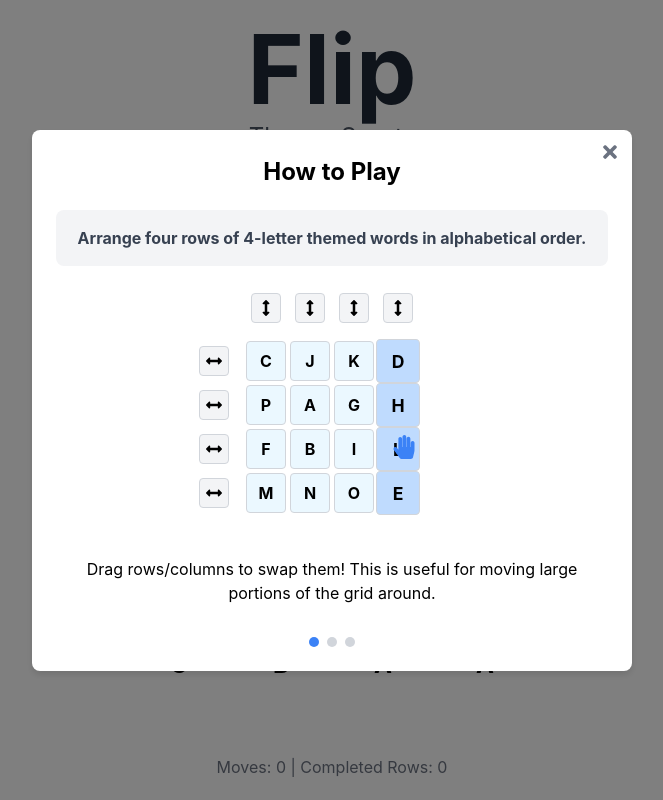
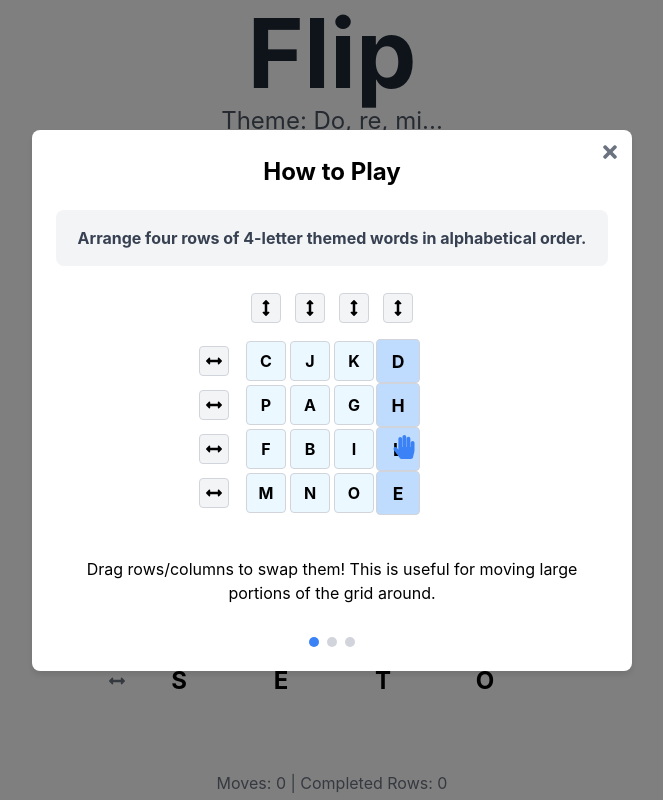
Before and after one commit to pavpanda/nyt_game, a React (Create React App) app: page / in a window 1280 px wide. Shown: the whole page, without its empty margins (308-971 px from the left). Built offline with nearby package versions, Linux system fonts and the light colour scheme.

Commit message:
next day; swap animations;

```diff
--- a/src/components/Cell.tsx
+++ b/src/components/Cell.tsx
@@ -20,7 +20,7 @@ interface CellProps {
   ) => void;
   highlightClass?: string;
   isFlipping: boolean;
-  flipType?: 'row' | 'col'; // Determines the flip direction
+  flipType?: 'row' | 'col';
 }
 
 export const Cell: React.FC<CellProps> = ({
@@ -53,7 +53,6 @@ export const Cell: React.FC<CellProps> = ({
     }
   };
 
-  // Determine the appropriate animation class based on flip type
   const flipAnimationClass =
     !isFrozenRow && !isFrozen && isFlipping
       ? flipType === 'row'
@@ -67,12 +66,12 @@ export const Cell: React.FC<CellProps> = ({
     <div
       data-row={rowIndex}
       data-col={colIndex}
-      onMouseDown={handleMouseDown}
-      onTouchStart={handleTouchStart}
       className="relative w-full h-full"
     >
-      {/* Content with Flip Animation */}
+      {/* Cell Content */}
       <div
+        onMouseDown={handleMouseDown}
+        onTouchStart={handleTouchStart}
         className={`absolute inset-0
           flex items-center justify-center
           rounded-lg
@@ -87,34 +86,6 @@ export const Cell: React.FC<CellProps> = ({
       >
         {letter}
       </div>
-
-      {/* Flip Button for Columns (First Row) */}
-      {isFirstRow && (
-        <div className="absolute -top-6 inset-x-0 flex justify-center pointer-events-none flip-button-container">
-          {/* Enable pointer events only on the FlipButton */}
-          <div className="pointer-events-auto">
-            <FlipButton
-              direction="col"
-              onClick={() => onFlip(colIndex, 'col')}
-              disabled={false} // Always enabled for column flip buttons
-            />
-          </div>
-        </div>
-      )}
-
-      {/* Flip Button for Rows (First Column) */}
-      {isFirstCol && (
-        <div className="absolute inset-y-0 -left-6 flex items-center pointer-events-none flip-button-container">
-          {/* Enable pointer events only on the FlipButton */}
-          <div className="pointer-events-auto">
-            <FlipButton
-              direction="row"
-              onClick={() => onFlip(rowIndex, 'row')}
-              disabled={isFrozenRow} // Disable only if the row is frozen
-            />
-          </div>
-        </div>
-      )}
     </div>
   );
 };
--- a/src/components/GridCell.tsx
+++ b/src/components/GridCell.tsx
@@ -1,6 +1,7 @@
 // src/components/GridCell.tsx
 import React from 'react';
 import { Cell } from './Cell';
+import { FlipButton } from './FlipButton';
 
 interface GridCellProps {
   num: number;
@@ -24,9 +25,13 @@ interface GridCellProps {
     direction: 'horizontal' | 'vertical' | null;
     targetIndex: number | null;
     highlightedIndices: number[];
+    dragOffset: {
+      x: number;
+      y: number;
+    };
   };
   isFlipping: boolean;
-  flipType?: 'row' | 'col'; // Determines the flip direction
+  flipType?: 'row' | 'col';
 }
 
 export const GridCell: React.FC<GridCellProps> = ({
@@ -72,18 +77,7 @@ export const GridCell: React.FC<GridCellProps> = ({
   };
 
   return (
-    <div
-      className={`rounded-lg
-        transition-all
-        duration-200
-        ${getCellClass()}
-      `}
-      style={{
-        width: '100%',
-        height: '100%',
-        position: 'relative',
-      }}
-    >
+    <div className="relative w-full h-full">
       <Cell
         num={num}
         rowIndex={rowIndex}
@@ -96,7 +90,7 @@ export const GridCell: React.FC<GridCellProps> = ({
         onDragStart={onDragStart}
         highlightClass={getCellClass()}
         isFlipping={isFlipping}
-        flipType={flipType} // Pass the flipType prop
+        flipType={flipType}
       />
     </div>
   );
--- a/src/components/GridHeader.tsx
+++ b/src/components/GridHeader.tsx
@@ -9,6 +9,7 @@ export const GameHeader: React.FC<GameHeaderProps> = ({ theme, onShowInstruction
     <h2 className="text-xl md:text-2xl text-gray-600 transition-all">Theme: {theme}</h2>
 
     <div className="m-4">
+      <p className="text-sm md:text-base text-gray-700"><span className="text-blue-400 font-bold">Flip</span> or <span className="text-blue-400 font-bold">swap</span> rows or columns.</p>
       <p className="text-sm md:text-base text-gray-700">Each <span className="text-blue-400 font-bold">row</span> is a word related to the theme.</p>
       <p className="text-sm md:text-base text-gray-700">The solved board is in <span className="text-blue-400 font-bold">alphabetical order</span>.</p>
       <p className="text-sm font-bold md:text-base text-blue-600">To solve a word, it must placed in the correct row.</p>
--- a/src/components/ResponsiveGameLayout.tsx
+++ b/src/components/ResponsiveGameLayout.tsx
@@ -1,14 +1,13 @@
-// src/components/ResponsiveGameLayout.tsx
 import React, { useEffect, useState, useRef } from 'react';
 import { Grid } from '../types/types';
 import { GameHeader } from './GridHeader';
 import { GridCell } from './GridCell';
 import { GameStats } from './GameStats';
-import HowToPlay from './HowToPlay';
 import { useTouchDragAndDrop } from '../hooks/useTouchDragAndDrop';
 import { THEME } from '../constants/gameConstants';
 import WinModal from './WinModal';
 import HowToPlayAnimationModal from './HowToPlayAnimationModal/HowToPlayAnimationModal';
+import { FlipButton } from './FlipButton';
 
 interface ResponsiveGameLayoutProps {
   grid: Grid;
@@ -23,6 +22,15 @@ interface ResponsiveGameLayoutProps {
   setMoveCount: React.Dispatch<React.SetStateAction<number>>;
   showWinModal: boolean;
   onCloseWinModal: () => void;
+}
+
+interface DragState {
+  isDragging: boolean;
+  direction?: 'vertical' | 'horizontal';
+  dragOffset: { x: number; y: number };
+  sourceRow?: number;
+  sourceCol?: number;
+  targetIndex?: number;
 }
 
 const ResponsiveGameLayout: React.FC<ResponsiveGameLayoutProps> = ({
@@ -55,11 +63,53 @@ const ResponsiveGameLayout: React.FC<ResponsiveGameLayoutProps> = ({
     CELL_SIZE.desktop
   );
 
-  // States to track which rows or columns are flipping
   const [flippingRows, setFlippingRows] = useState<Set<number>>(new Set());
   const [flippingCols, setFlippingCols] = useState<Set<number>>(new Set());
 
-  const FLIP_DURATION = 600; // Duration in milliseconds
+  const FLIP_DURATION = 600;
+
+  const { handleDragStart, dragState } = useTouchDragAndDrop(
+    grid,
+    frozenRows,
+    setGrid,
+    setMoveCount,
+    adjustedCellSize,
+    adjustedCellSize,
+    gridRef,
+    gapSize
+  );
+
+  const handleFlip = (index: number, type: 'row' | 'col') => {
+    onFlip(index, type);
+
+    if (type === 'row') {
+      setFlippingRows((prev) => {
+        const newSet = new Set(prev);
+        newSet.add(index);
+        return newSet;
+      });
+      setTimeout(() => {
+        setFlippingRows((prev) => {
+          const newSet = new Set(prev);
+          newSet.delete(index);
+          return newSet;
+        });
+      }, FLIP_DURATION);
+    } else if (type === 'col') {
+      setFlippingCols((prev) => {
+        const newSet = new Set(prev);
+        newSet.add(index);
+        return newSet;
+      });
+      setTimeout(() => {
+        setFlippingCols((prev) => {
+          const newSet = new Set(prev);
+          newSet.delete(index);
+          return newSet;
+        });
+      }, FLIP_DURATION);
+    }
+  };
 
   useEffect(() => {
     const updateDimensions = () => {
@@ -95,65 +145,148 @@ const ResponsiveGameLayout: React.FC<ResponsiveGameLayoutProps> = ({
     return () => window.removeEventListener('resize', updateDimensions);
   }, []);
 
-  const { handleDragStart, dragState } = useTouchDragAndDrop(
-    grid,
-    frozenRows,
-    setGrid,
-    setMoveCount,
-    adjustedCellSize,
-    adjustedCellSize,
-    gridRef,
-    gapSize
-  );
+  const getTransformStyle = (rowIndex: number, colIndex: number): React.CSSProperties => {
+    const { isDragging, direction, dragOffset, sourceRow, sourceCol, targetIndex } = dragState;
 
-  const handleFlip = (index: number, type: 'row' | 'col') => {
-    onFlip(index, type);
+    if (!isDragging || targetIndex === undefined) return {};
 
-    if (type === 'row') {
-      setFlippingRows((prev) => new Set(prev).add(index));
-      setTimeout(() => {
-        setFlippingRows((prev) => {
-          const newSet = new Set(prev);
-          newSet.delete(index);
-          return newSet;
-        });
-      }, FLIP_DURATION);
-    } else if (type === 'col') {
-      setFlippingCols((prev) => new Set(prev).add(index));
-      setTimeout(() => {
-        setFlippingCols((prev) => {
-          const newSet = new Set(prev);
-          newSet.delete(index);
-          return newSet;
-        });
-      }, FLIP_DURATION);
+    const cellDistance = adjustedCellSize + gapSize;
+    let transform = '';
+    let zIndex = 0;
+    let transition = '';
+
+    // Don't animate frozen rows/cells
+    if (frozenRows.has(rowIndex)) {
+      return {};
     }
+
+    // Handle row swapping
+    if (direction === 'vertical' && sourceRow !== null && targetIndex !== null) {
+      // Don't animate if either source or target is frozen
+      if (frozenRows.has(sourceRow) || frozenRows.has(targetIndex)) {
+        return {};
+      }
+
+      if (rowIndex === sourceRow) {
+        // Dragging source row
+        transform = `translateY(${dragOffset.y}px)`;
+        zIndex = 10;
+        transition = 'transform 0.2s ease-out';
+      } else if (rowIndex === targetIndex && sourceRow !== null) {
+        // Target row moves to source row's position
+        const offsetY = (sourceRow - targetIndex) * cellDistance;
+        transform = `translateY(${offsetY}px)`;
+        zIndex = 5;
+        transition = 'transform 0.2s ease-out';
+      }
+    }
+
+    // Handle column swapping
+    if (direction === 'horizontal' && sourceCol !== undefined && targetIndex !== undefined) {
+      // For columns, we need to check if the current cell is in a frozen row
+      if (frozenRows.has(rowIndex)) {
+        return {};
+      }
+
+      if (colIndex === sourceCol) {
+        // Dragging source column
+        transform = `translateX(${dragOffset.x}px)`;
+        zIndex = 10;
+        transition = 'transform 0.2s ease-out';
+      } else if (colIndex === targetIndex && sourceCol !== null) {
+        // Target column moves to source column's position
+        const offsetX = (sourceCol - targetIndex) * cellDistance;
+        transform = `translateX(${offsetX}px)`;
+        zIndex = 5;
+        transition = 'transform 0.2s ease-out';
+      }
+    }
+
+    return {
+      transform,
+      zIndex,
+      transition,
+      ...(transform ? { willChange: 'transform' } : {}),
+    };
   };
 
   return (
     <div className="flex flex-col items-center justify-center min-h-screen w-full md:px-8">
-      {/* Game Header */}
       <div
         style={{
           height: headerHeight,
         }}
-        className="w-full flex justify-center mb-12 md:mb-24"
+        className="w-full flex justify-center mb-12 md:mb-32"
       >
         <GameHeader theme={THEME} onShowInstructions={onShowInstructions} />
       </div>
 
-      {/* Grid Container */}
       <div className="relative mt-32 md:mt-8 flex justify-center">
         <div className="relative">
+          {/* Column Flip Buttons */}
+          <div
+            className="absolute -top-6 left-0 right-0 grid"
+            style={{
+              gridTemplateColumns: `repeat(${grid[0]?.length ?? 0}, ${adjustedCellSize}px)`,
+              gap: `${gapSize}px`,
+            }}
+          >
+            {grid[0]?.map((_, colIndex) => (
+              <div
+                key={`col-flip-${colIndex}`}
+                className="flex justify-center"
+              >
+                <FlipButton
+                  direction="col"
+                  onClick={() => handleFlip(colIndex, 'col')}
+                  disabled={false}
+                />
+              </div>
+            ))}
+          </div>
+
+          {/* Row Flip Buttons */}
+          <div
+            className="absolute -left-6 top-0 bottom-0 flex flex-col"
+            style={{
+              gap: `${gapSize}px`,
+            }}
+          >
+            {grid.map((_, rowIndex) => (
+              <div
+                key={`row-flip-${rowIndex}`}
+                className="flex items-center"
+                style={{ height: adjustedCellSize }}
+              >
+                <FlipButton
+                  direction="row"
+                  onClick={() => handleFlip(rowIndex, 'row')}
+                  disabled={frozenRows.has(rowIndex)}
+                />
+              </div>
+            ))}
+          </div>
+
+          {/* Main Grid */}
           <div
             className="grid"
             ref={gridRef}
             style={{
-              gridTemplateColumns: `repeat(${grid[0].length}, ${adjustedCellSize}px)`,
+              gridTemplateColumns: `repeat(${grid[0]?.length ?? 0}, ${adjustedCellSize}px)`,
               gridTemplateRows: `repeat(${grid.length}, ${adjustedCellSize}px)`,
               gap: `${gapSize}px`,
               position: 'relative',
-              perspective: '1000px', // Added perspective for 3D effect
+              perspective: '1000px',
+            }}
+            onMouseMove={(e) => {
+              if (dragState.isDragging) {
+                e.preventDefault();
+              }
+            }}
+            onTouchMove={(e) => {
+              if (dragState.isDragging) {
+                e.preventDefault();
+              }
             }}
           >
             {grid.map((row, rowIndex) =>
@@ -167,6 +300,9 @@ const ResponsiveGameLayout: React.FC<ResponsiveGameLayoutProps> = ({
                   : flippingCols.has(colIndex)
                   ? 'col'
                   : undefined;
+
+                const transformStyle = getTransformStyle(rowIndex, colIndex);
+
                 return (
                   <div
                     key={`cell-${rowIndex}-${colIndex}`}
@@ -174,7 +310,7 @@ const ResponsiveGameLayout: React.FC<ResponsiveGameLayoutProps> = ({
                       width: adjustedCellSize,
                       height: adjustedCellSize,
                       position: 'relative',
-                      // Removed overflow: 'hidden' to allow FlipButtons to be visible
+                      ...transformStyle,
                     }}
                   >
                     <GridCell
@@ -189,7 +325,7 @@ const ResponsiveGameLayout: React.FC<ResponsiveGameLayoutProps> = ({
                       onDragStart={handleDragStart}
                       dragState={dragState}
                       isFlipping={isFlipping}
-                      flipType={flipType} // Pass the flipType prop
+                      flipType={flipType}
                     />
                   </div>
                 );
@@ -199,17 +335,13 @@ const ResponsiveGameLayout: React.FC<ResponsiveGameLayoutProps> = ({
         </div>
       </div>
 
-      {/* Game Stats */}
       <div className="mt-4 flex justify-center w-full">
         <GameStats moveCount={moveCount} completedRows={frozenRows.size} />
       </div>
 
-      {/* Instruction Modal */}
       {showInstructions && (
         <HowToPlayAnimationModal onClose={onCloseInstructions} />
       )}
-
-      {/* Win Modal */}
     </div>
   );
 };
--- a/src/constants/gameConstants.ts
+++ b/src/constants/gameConstants.ts
@@ -1,14 +1,24 @@
 import { Grid, TouchDragState } from '../types/types';
 
-export const GAME_NUMBER = 5;
 export const LINK = "www.flipisfun.com";
 
+export const GAME_NUMBER = 5;
+
 export const NUMBER_TO_LETTER: { [key: number]: string } = {
-  1: 'B', 2: 'A', 3: 'L', 4: 'L',
-  5: 'F', 6: 'O', 7: 'U', 8: 'L',
-  9: 'G', 10: 'O', 11: 'A', 12: 'L',
-  13: 'P', 14: 'L', 15: 'A', 16: 'Y'
+  1: 'B', 2: 'E', 3: 'A', 4: 'T',
+  5: 'N', 6: 'O', 7: 'T', 8: 'E',
+  9: 'S', 10: 'O', 11: 'N', 12: 'G',
+  13: 'T', 14: 'U', 15: 'N', 16: 'E'
 };
+
+export const SCRAMBLE = [
+  [13, 1, 15, 11],
+  [7, 12, 14, 2],
+  [6, 5, 8, 3],
+  [9, 16, 4, 10],
+];
+
+export const THEME = "Do, re, mi...";
 
 export const SOLUTION: Grid = [
   [1, 2, 3, 4],
@@ -16,15 +26,6 @@ export const SOLUTION: Grid = [
   [9, 10, 11, 12],
   [13, 14, 15, 16]
 ];
-
-export const SCRAMBLE = [
-  [10, 4, 16, 13],
-  [7, 14, 8, 3],
-  [2, 12, 5, 6],
-  [9, 1, 15, 11],
-];
-
-export const THEME = "Sports";
 
 export const initialTouchState: TouchDragState = {
   active: false,
--- a/src/hooks/useTouchDragAndDrop.ts
+++ b/src/hooks/useTouchDragAndDrop.ts
@@ -1,3 +1,4 @@
+// src/hooks/useTouchDragAndDrop.ts
 import { useState, useCallback, useEffect } from 'react';
 import { Grid } from '../types/types';
 
@@ -12,6 +13,10 @@ interface DragState {
   gridOffsetLeft: number;
   gridOffsetTop: number;
   highlightedIndices: number[];
+  dragOffset: {
+    x: number;
+    y: number;
+  };
 }
 
 export const useTouchDragAndDrop = (
@@ -35,8 +40,13 @@ export const useTouchDragAndDrop = (
     gridOffsetLeft: 0,
     gridOffsetTop: 0,
     highlightedIndices: [],
+    dragOffset: { x: 0, y: 0 },
   });
 
+  /**
+   * Initializes the drag state when a drag starts.
+   * Prevents dragging from frozen rows.
+   */
   const handleDragStart = useCallback(
     (x: number, y: number, rowIndex: number, colIndex: number) => {
       if (frozenRows.has(rowIndex)) return; // Prevent starting drag from a frozen row
@@ -61,11 +71,16 @@ export const useTouchDragAndDrop = (
         gridOffsetLeft,
         gridOffsetTop,
         highlightedIndices: [],
+        dragOffset: { x: 0, y: 0 },
       });
     },
     [frozenRows, gridRef]
   );
 
+  /**
+   * Handles the movement during drag.
+   * Determines the direction and updates the target index for swapping.
+   */
   const handleGlobalMove = useCallback(
     (x: number, y: number) => {
       setDragState((prevState) => {
@@ -79,28 +94,36 @@ export const useTouchDragAndDrop = (
           return prevState;
         }
 
-        const deltaX = x - prevState.startX!;
-        const deltaY = y - prevState.startY!;
-        const threshold = 10;
+        const deltaX = x - prevState.startX;
+        const deltaY = y - prevState.startY;
+        const threshold = 10; // Minimum movement to determine direction
 
         let newDirection = prevState.direction;
+        let newDragOffset = { ...prevState.dragOffset };
 
+        // Determine drag direction based on movement threshold
         if (!prevState.direction) {
-          if (Math.abs(deltaX) > threshold || Math.abs(deltaY) > threshold) {
-            newDirection =
-              Math.abs(deltaX) > Math.abs(deltaY) ? 'horizontal' : 'vertical';
+          if (Math.abs(deltaX) > Math.abs(deltaY) && Math.abs(deltaX) > threshold) {
+            newDirection = 'horizontal';
+          } else if (Math.abs(deltaY) > Math.abs(deltaX) && Math.abs(deltaY) > threshold) {
+            newDirection = 'vertical';
           }
         }
 
         if (newDirection) {
+          newDragOffset = {
+            x: newDirection === 'horizontal' ? deltaX : 0,
+            y: newDirection === 'vertical' ? deltaY : 0,
+          };
+
           const totalCellWidth = cellWidth + gapSize;
           const totalCellHeight = cellHeight + gapSize;
 
           const relativeX = x - prevState.gridOffsetLeft;
           const relativeY = y - prevState.gridOffsetTop;
 
-          const currentCol = Math.floor(relativeX / totalCellWidth);
-          const currentRow = Math.floor(relativeY / totalCellHeight);
+          let currentCol = Math.floor(relativeX / totalCellWidth);
+          let currentRow = Math.floor(relativeY / totalCellHeight);
 
           const maxColIndex = grid[0].length - 1;
           const maxRowIndex = grid.length - 1;
@@ -110,6 +133,7 @@ export const useTouchDragAndDrop = (
 
           if (newDirection === 'horizontal') {
             if (prevState.sourceRow !== clampedRow) {
+              // Prevent dragging across different rows
               return prevState;
             }
             return {
@@ -117,12 +141,15 @@ export const useTouchDragAndDrop = (
               targetIndex: clampedCol,
               direction: newDirection,
               highlightedIndices: [prevState.sourceCol!, clampedCol],
+              dragOffset: newDragOffset,
             };
           } else {
             if (prevState.sourceCol !== clampedCol) {
+              // Prevent dragging across different columns
               return prevState;
             }
             if (frozenRows.has(clampedRow)) {
+              // Prevent targeting frozen rows
               return prevState;
             }
             return {
@@ -130,6 +157,7 @@ export const useTouchDragAndDrop = (
               targetIndex: clampedRow,
               direction: newDirection,
               highlightedIndices: [prevState.sourceRow!, clampedRow],
+              dragOffset: newDragOffset,
             };
           }
         }
@@ -137,12 +165,17 @@ export const useTouchDragAndDrop = (
         return {
           ...prevState,
           direction: newDirection,
+          dragOffset: newDragOffset,
         };
       });
     },
     [grid, cellWidth, cellHeight, gapSize, frozenRows]
   );
 
+  /**
+   * Handles the end of the drag.
+   * Performs the swap between source and target rows/columns.
+   */
   const handleDragEnd = useCallback(() => {
     if (!dragState.isDragging) return;
 
@@ -151,13 +184,12 @@ export const useTouchDragAndDrop = (
     if (direction === 'horizontal' && sourceCol !== null && targetIndex !== null) {
       if (sourceCol !== targetIndex) {
         const newGrid = grid.map((row, rowIndex) => {
+          if (frozenRows.has(rowIndex)) return row; // Do not modify frozen rows
           const newRow = [...row];
-          if (!frozenRows.has(rowIndex)) {
-            [newRow[sourceCol], newRow[targetIndex]] = [
-              newRow[targetIndex],
-              newRow[sourceCol],
-            ];
-          }
+          [newRow[sourceCol], newRow[targetIndex]] = [
+            newRow[targetIndex],
+            newRow[sourceCol],
+          ];
           return newRow;
         });
         setGrid(newGrid);
@@ -183,6 +215,7 @@ export const useTouchDragAndDrop = (
       }
     }
 
+    // Reset drag state after swapping
     setDragState({
       sourceRow: null,
       sourceCol: null,
@@ -194,6 +227,7 @@ export const useTouchDragAndDrop = (
       gridOffsetLeft: 0,
       gridOffsetTop: 0,
       highlightedIndices: [],
+      dragOffset: { x: 0, y: 0 },
     });
   }, [dragState, grid, setGrid, setMoveCount, frozenRows]);
 
```
